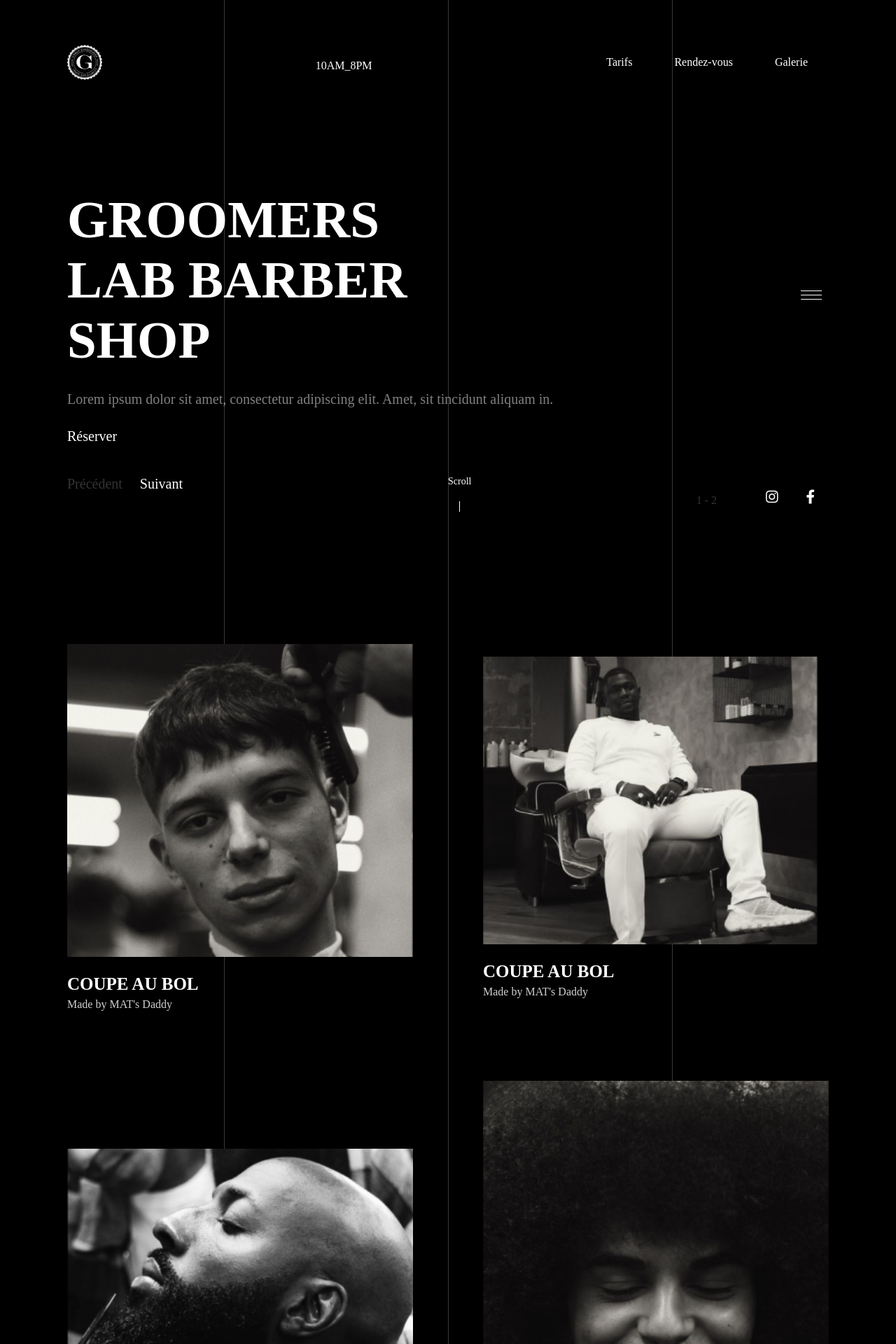
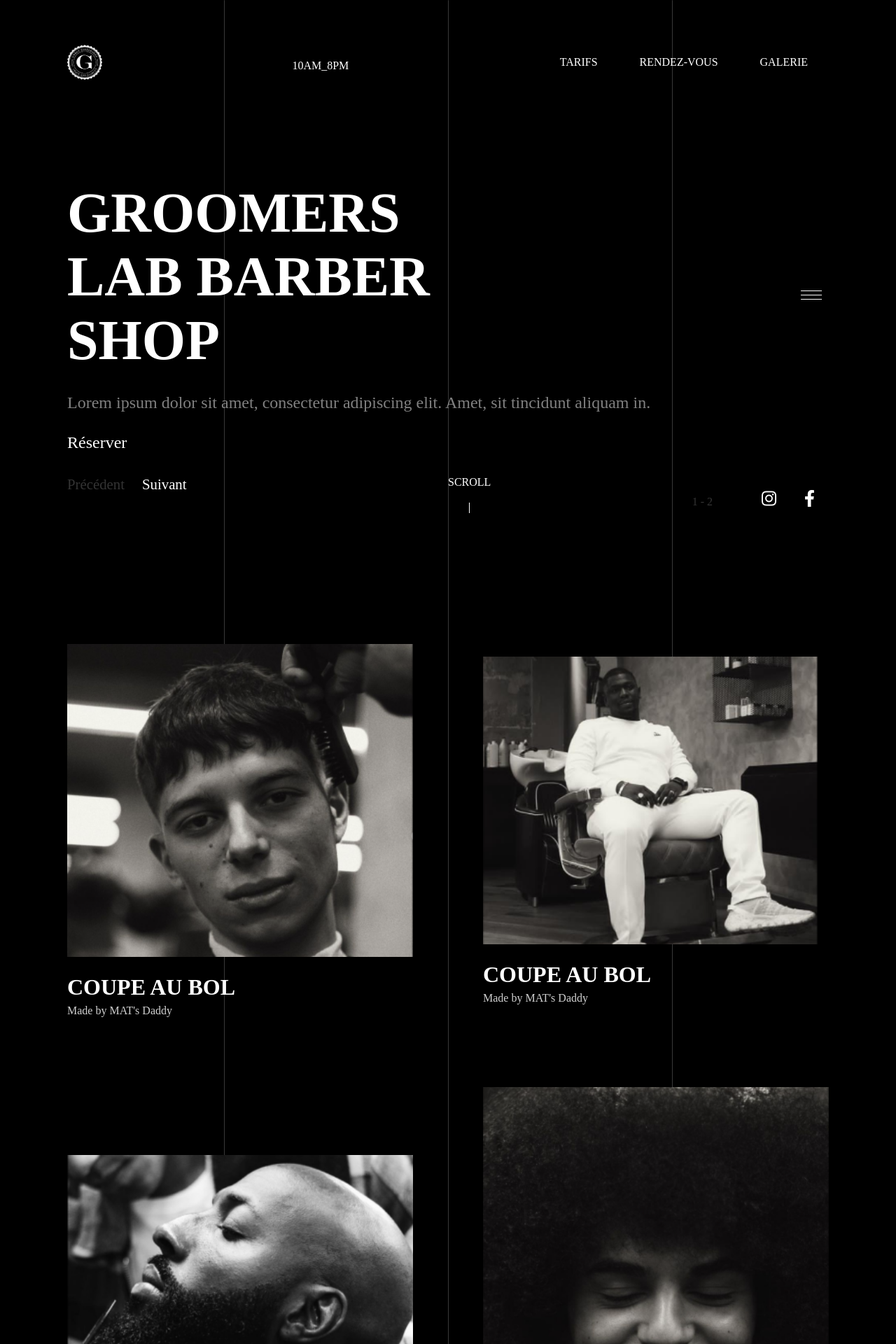
Before and after one commit to Louiscvh/GroomersLab, a PHP site: page / in a window 1280 px wide. Shown: the top 1920 px of the page at 70% size. Run offline with PHP 8.4, Linux system fonts and the light colour scheme.

Commit message:
Corrections code

```diff
--- a/src/css/admin.css
+++ b/src/css/admin.css
@@ -50,7 +50,6 @@
     background-color: white;
     margin-top: 50px;
     color: black!important;
-    padding-left: 0px!important;
     padding: 0!important;
 }
 
--- a/src/css/style.css
+++ b/src/css/style.css
@@ -102,12 +101,17 @@
     display: flex;
 }
 
+header p {
+    font-size: 1rem;
+}
+
 header a {
     padding: 30px;
 }
 
 header li {
-    font-size: 16px;
+    font-size: 1rem;
+    text-transform: uppercase;
 }
 
 
@@ -116,29 +120,29 @@
     height: 100vh;
 }
 
-.homeContent {
+.home__content {
     position: relative;
     top: 40vh;
     transform: translateY(-50%);
 }
 
 h1 {
-    font-size: 75px;
+    font-size: 5rem;
     width: 50%;
 }
 
-.homeContent p {
-    font-size: 20px;
+.home__content p {
+    font-size: 1.5rem;
     opacity: 50%;
     margin: 30px 0px;
 }
 
-.homeContent a {
-    font-size: 20px;
-    width: 70px;
+.home__content a {
+    font-size: 1.5em;
+    width: 80px;
 }
 
-.homeBurger {
+.burger__home {
     position: absolute;
     right: 0;
     top: 50vh;
@@ -182,23 +186,23 @@
     transition: all 0.3s ease;
 }
 
-.carouselControls {
+.controls {
     position: absolute;
     top: 85vh;
 }
 
-.carouselControlsContainer {
+.controls__container {
     display: flex;
     align-items: center;
 }
 
-.carouselControlsContainer p {
+.controls__container p {
     margin-right: 25px;
-    font-size: 20px;
+    font-size: 1.3rem;
     cursor: pointer;
 }
 
-.carouselControlsContainer p:first-child {
+.controls__container p:first-child {
     opacity: 20%;
 }
 
@@ -213,14 +217,26 @@
     z-index: 1;
 }
 
-.scrollInfo {
+.sepa:nth-child(1) {
+    left:25%;
+}
+
+.sepa:nth-child(2) {
+    left:50%;
+}
+
+.sepa:nth-child(3) {
+    left:75%;
+}
+
+.scroll__info {
     position: absolute;
     top: 85vh;
     left: 50%;
     transform: translateX(-50%);
 }
 
-.scrollContainer {
+.scroll__container {
     margin-bottom: 50px;
     display: flex;
     justify-content: center;
@@ -228,26 +244,17 @@
     align-items: center;
 }
 
-.scrollContainer p {
+.scroll__container p {
     margin-bottom: 20px;
-    font-size: 14px;
+    font-size: 1rem;
+    text-transform: uppercase;
 }
 
-.scrollSepa {
+.scroll__sepa {
     height: 30px;
     width: 1px;
     background-color: white;
     animation: 4s ease infinite scrollInfo;
-}
-
-.socialContainer {
-    display: flex;
-    align-items: center;
-}
-
-.socialContainer p {
-    margin-right: 50px;
-    opacity: 20%;
 }
 
 .social {
@@ -256,15 +263,25 @@
     top: 85vh;
 }
 
+.social__container {
+    display: flex;
+    align-items: center;
+}
+
+.social__container p {
+    margin-right: 50px;
+    opacity: 20%;
+}
+
 .social i {
     color: white;
-    font-size: 20px;
+    font-size: 1.5rem;
     margin: 20px;
 }
 
 /* Section coiffure */
 
-.coifContainer {
+.coif__container {
     display: grid;
     grid-template-columns: repeat( auto-fit, minmax(350px, 1fr) );
     justify-content: space-between;
@@ -272,19 +289,19 @@
     grid-gap: 100px;
 }
 
-.coifBlock {
+.coif__block {
     display: flex;
     flex-direction: column;
 }
 
-.coifBlock h4 {
-    font-size: 25px;
+.coif__block h4 {
+    font-size: 2rem;
     text-transform: uppercase;
     margin-top: 25px;
 }
 
-.coifBlock p {
-    font-size: 16px;
+.coif__block p {
+    font-size: 1rem;
     color: #D0D0D0;
     margin-top: 6px;
 }
--- a/src/index.html
+++ b/src/index.html
@@ -13,15 +13,13 @@
 </head>
 
 <body>
-    <div class="sepa__block">
-        <div style="left:25%;" class="sepa --sepa1"></div>
-        <div style="left:50%;" class="sepa --sepa2"></div>
-        <div style="left:75%;" class="sepa --sepa3"></div>
-    </div>
+    <div class="sepa"></div>
+    <div class="sepa"></div>
+    <div class="sepa"></div>
     <div class="scroll" data-scroll-container>
         <div class="container">
             <section id="home" data-scroll-section>
-                <header  data-aos="fade-down">
+                <header data-aos="fade-down">
                     <a style="padding: 0px;"href=""><img class="logo" src="img/logo_white.png" alt=""></a>
                     <p>10AM_8PM</p>
                     <ul>
@@ -30,73 +28,73 @@
                         <a href="#"><li>Galerie</li></a>
                     </ul>
                 </header>
-                <div class="homeContent">
+                <div class="home__content">
                     <h1>GROOMERS LAB BARBER SHOP</h1>
                     <p>Lorem ipsum dolor sit amet, consectetur adipiscing elit.
                         Amet, sit tincidunt aliquam in. </p><br>
-                    <a href="">Réserver</a>
+                    <a href="#">Réserver</a>
                 </div>
-                <div class="absoElement">
-                    <div data-aos="fade-left" class="homeBurger">
-                        <div class="burgerContainer">
-                            <div class="burgerContent">
-                                <div class="line line1"></div>
+                <div class="absoelement">
+                    <div data-aos="fade-left" class="burger__home">
+                        <div class="burger__container">
+                            <div class="burger__content">
                                 <div class="line"></div>
-                                <div class="line line3"></div>
+                                <div class="line"></div>
+                                <div class="line"></div>
                             </div>
                         </div>
                     </div>
-                    <div  data-aos="fade-up" class="carouselControls">
-                        <div class="carouselControlsContainer">
+                    <div data-aos="fade-up" class="controls">
+                        <div class="controls__container">
                             <p>Précédent</p>
                             <p>Suivant</p>
                         </div>
                     </div>
-                    <div data-aos="fade-up" class="scrollInfo">
-                        <div class="scrollContainer">
+                    <div data-aos="fade-up" class="scroll__info">
+                        <div class="scroll__container">
                             <p>Scroll</p>
-                            <div class="scrollSepa"></div>
+                            <div class="scroll__sepa"></div>
                         </div>
                     </div>
-                    <div  data-aos="fade-up" class="social">
-                        <div class="socialContainer">
-                            <div class="">
+                    <div data-aos="fade-up" class="social">
+                        <div class="social__container">
+                            <div>
                                 <p>1 - 2</p>
                             </div>
-                            <a href=""><i class="fab fa-instagram"></i></a>
-                            <a href=""><i class="fab fa-facebook-f"></i></a>
+                            <a href="#"><i class="fab fa-instagram"></i></a>
+                            <a href="#"><i class="fab fa-facebook-f"></i></a>
                         </div>
                     </div>
                 </div>
             </section>
             <section data-scroll-section>
-            <div class="coifContainer">
-                <div class="coifBlock">
+            <div class="coif__container">
+                <div class="coif__block">
                     <img src="img/coif_1.png" alt="">
                     <h4>Coupe au bol</h4>
                     <p>Made by MAT's Daddy</p>
                 </div>
-                <div class="coifBlock">
+                <div class="coif__block">
                     <img src="img/coif_2.png" alt="">
                     <h4>Coupe au bol</h4>
                     <p>Made by MAT's Daddy</p>
                 </div>
-                <div class="coifBlock">
+                <div class="coif__block">
                     <img src="img/coif_3.png" alt="">
                     <h4>Coupe au bol</h4>
                     <p>Made by MAT's Daddy</p>
                 </div>
-                <div class="coifBlock">
+                <div class="coif__block">
                     <img src="img/coif_4.png" alt="">
                     <h4>Coupe au bol</h4>
                     <p>Made by MAT's Daddy</p>
                 </div>
-                <div class="coifBlock">
+                <div class="coif__block">
                     <img src="img/coif_5.png" alt="">
                     <h4>Coupe au bol</h4>
                     <p>Made by MAT's Daddy</p>
                 </div>
-                <div class="coifBlock">
+                <div class="coif__block">
                     <img src="img/coif_6.png" alt="">
                     <h4>Coupe au bol</h4>
                     <p>Made by MAT's Daddy</p>
@@ -104,9 +102,9 @@
             </div>
             </section>
         </div>
-        <section id="sliderText" data-scroll-section>
-            <div class="tickerwrapper">
-                <ul class='list'>
+        <section data-scroll-section>
+            <div class="slider__wrapper">
+                <ul class='slider__list'>
                     <li class='listitem'>
                         <span>Nos tarifs</span>
                     </li>
@@ -114,28 +112,28 @@
                         <span>Nos tarifs</span>
                     </li>
                     <li class='listitem'>
-                    <span>Nos tarifs</span>
+                        <span>Nos tarifs</span>
                     </li>
                     <li class='listitem'>
-                    <span>Nos tarifs</span>
+                        <span>Nos tarifs</span>
                     </li>
                 </ul>
                 </div>
         </section>
         <div class="container" data-scroll-section>
             <section id="tarifs">
-                <div class="tarifsController">
+                <div class="tarifs__controller">
                     <h3 class="select1">Coupes</h3>
                     <h3 class="select2">Forfaits</h3>
                     <h3 class="select3">Extras</h3>
                     <h3 class="select4">Soins</h3>
                 </div>
-                <div class="tarifsContent"></div>
+                <div class="tarifs__content"></div>
             </section>
         </div>
-        <section id="sliderText" data-scroll-section>
-            <div class="tickerwrapper2">
-                <ul class='list2'>
+        <section data-scroll-section>
+            <div class="slider__wrapper2">
+                <ul class='slider__list2'>
                     <li class='listitem'>
                         <span>la team groomers lab</span>
                     </li>
@@ -152,7 +150,6 @@
                 </div>
         </section>
     </div>
-
     <script src="https://cdn.jsdelivr.net/npm/locomotive-scroll@4.1.0/dist/locomotive-scroll.min.js"></script>
     <script src="https://unpkg.com/aos@next/dist/aos.js"></script>
     <script src="https://cdnjs.cloudflare.com/ajax/libs/gsap/latest/TweenMax.min.js"></script>
--- a/src/js/index.js
+++ b/src/js/index.js
@@ -6,8 +6,8 @@
 });
 
    //Slider Tarifs
-   var $tickerWrapper = $(".tickerwrapper");
-    var $list = $tickerWrapper.find("ul.list");
+   var $tickerWrapper = $(".slider__wrapper");
+    var $list = $tickerWrapper.find("ul");
     var $clonedList = $list.clone();
     var listWidth = 10;
 
@@ -38,8 +38,8 @@
 
 
     //Slider équipe
-    var $tickerWrapper2 = $(".tickerwrapper2");
-    var $list2 = $tickerWrapper2.find("ul.list2");
+    var $tickerWrapper2 = $(".slider__wrapper2");
+    var $list2 = $tickerWrapper2.find("ul");
     var $clonedList2 = $list2.clone();
     var listWidth2 = 10;
 
```
Also changed, not shown: other parts of src/css/style.css (+19 -20 lines).
